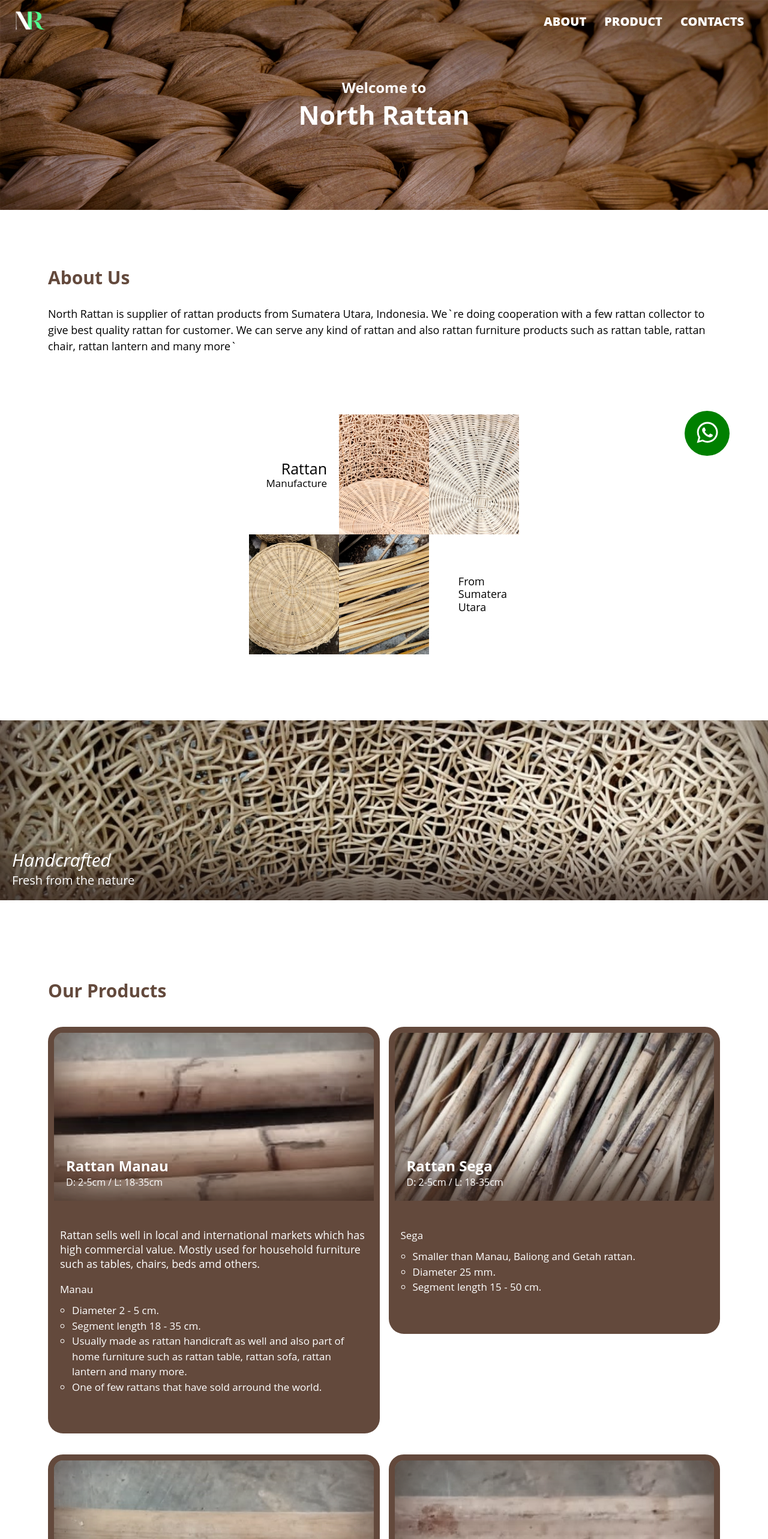
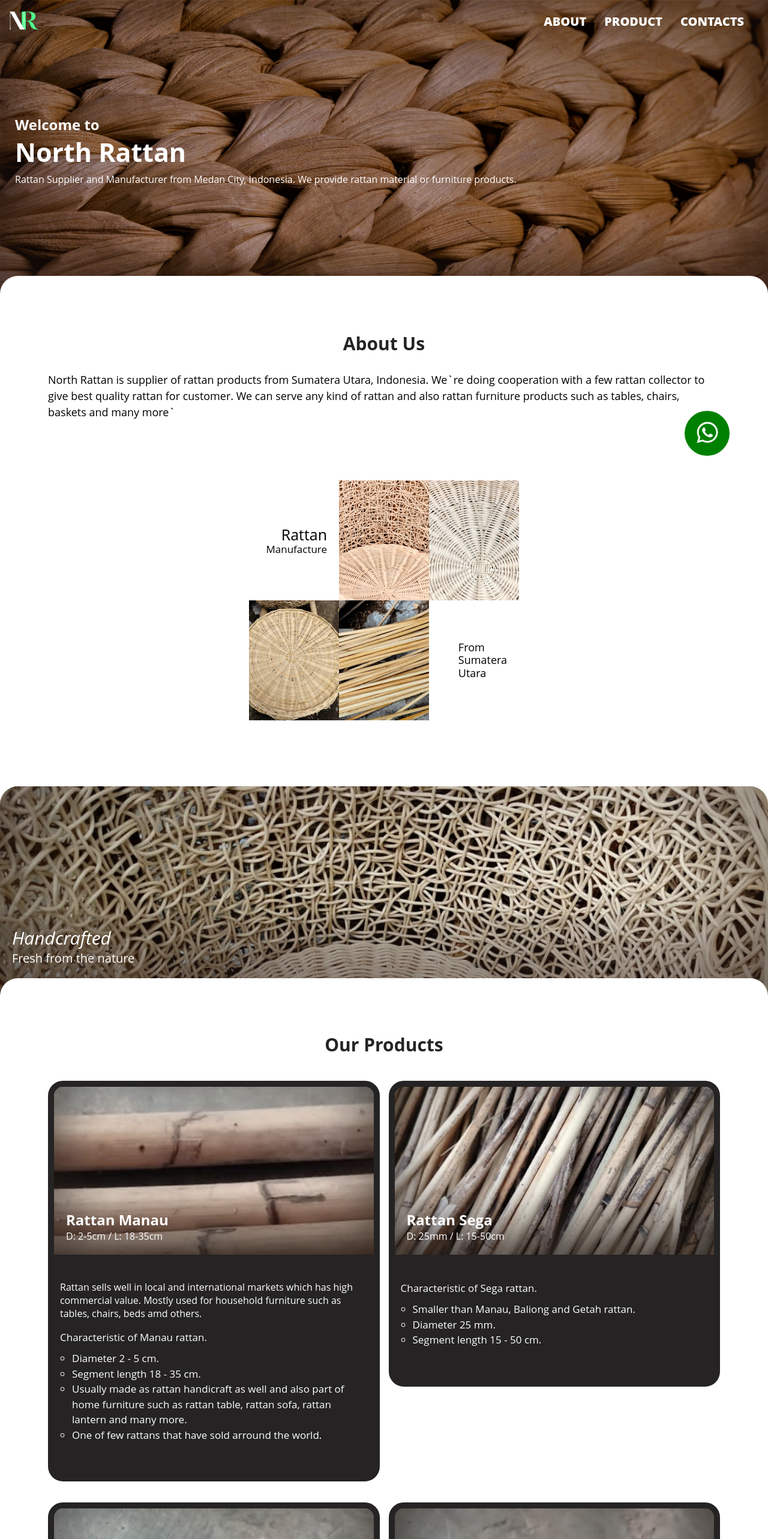
Before and after one commit to Ikhsanweb/north-rattan, a React (Create React App) app: page / in a window 1280 px wide. Shown: the top 2566 px of the page at 60% size. Built offline with nearby package versions, Linux system fonts and the light colour scheme.

Commit message:
Updating UI and fixing typo. adding new slook and style

```diff
--- a/src/component/home-rattan/home-rattan.component.jsx
+++ b/src/component/home-rattan/home-rattan.component.jsx
@@ -7,21 +7,24 @@ import {
   Handcrafted,
   IPaul,
   RattanPicOne,
-  RMF,
   TablePicOne,
-  TPaul,
-  WorkerPicOne,
-  WorkerPicTwo,
 } from '../../constants/image';
 import { products } from '../../constants/resource';
-import { Link } from 'react-router-dom';
 
 const HomeRattan = () => {
   return (
     <div className="home-rattan-container">
       <div id="hero" className="hero-section">
-        <h2>Welcome to</h2>
-        <h1>North Rattan</h1>
+        <div className="hero-section-up">
+          <h2>Welcome to</h2>
+          <h1>North Rattan</h1>
+        </div>
+        <div className="hero-section-down">
+          <p>
+            Rattan Supplier and Manufacturer from Medan City, Indonesia. We
+            provide rattan material or furniture products.
+          </p>
+        </div>
       </div>
 
       <div id="about" className="about-section">
@@ -30,8 +33,8 @@ const HomeRattan = () => {
           North Rattan is supplier of rattan products from Sumatera Utara,
           Indonesia. We`re doing cooperation with a few rattan collector to give
           best quality rattan for customer. We can serve any kind of rattan and
-          also rattan furniture products such as rattan table, rattan chair,
-          rattan lantern and many more`
+          also rattan furniture products such as tables, chairs, baskets and
+          many more`
         </p>
 
         <div className="about-intoduction">
@@ -62,11 +65,7 @@ const HomeRattan = () => {
           </div>
         </div>
       </div>
-      <div
-        className="about-explanations"
-        // style={{ backgroundImage: `url()` }}
-        // style={{ backgroundImage: `url(${WorkerPicTwo})` }}
-      >
+      <div className="about-explanations">
         <span>
           {/* <img src={Handcrafted} alt="" /> */}
           <em>Handcrafted</em>
@@ -85,6 +84,7 @@ const HomeRattan = () => {
               descriptiom,
               characteristicTitle,
               characteristic,
+              subTitle,
             }) => (
               <div key={id} className="product-cart-mod">
                 <div className="product-cart-mod-image-title">
@@ -93,7 +93,7 @@ const HomeRattan = () => {
                     style={{ backgroundImage: `url(${image})` }}
                   >
                     <h2>{name}</h2>
-                    <p>D: 2-5cm / L: 18-35cm</p>
+                    <p>{subTitle}</p>
                   </div>
                 </div>
                 <div className="product-cart-mod-content">
@@ -101,7 +101,7 @@ const HomeRattan = () => {
                     <p>{descriptiom}</p>
                   </div>
                   <div className="product-cart-mod-content-characteristic">
-                    <span>{characteristicTitle}</span>
+                    <span>Characteristic of {characteristicTitle} rattan.</span>
                     <ul>
                       {characteristic.map(
                         ({ characteristicId, characteristicText }) => (
@@ -126,7 +126,7 @@ const HomeRattan = () => {
 
       <div className="furniture">
         <p>
-          We also provide other proucts made of rattan such as tables, chairs,
+          We also provide other products made of rattan such as tables, chairs,
           baskets and others
         </p>
         <div className="furniture-image-container">
@@ -153,7 +153,10 @@ const HomeRattan = () => {
               <img src="https://i.ibb.co/2tyHm0q/ttobat.jpg" alt="Tohir" />
             </div>
             <div className="contact-card-description">
-              <span className="contact-card-name">Tohir Sihotang</span>
+              <span className="contact-card-name">
+                T<span>ohir</span> S<span>ihotang</span>
+                <hr />
+              </span>
               <span className="contact-card-position">Founder</span>
               <span className="contact-card-phone">+62 8126 5046 9760</span>
             </div>
@@ -163,7 +166,10 @@ const HomeRattan = () => {
               <img src={IPaul} alt="Ikhsan" />
             </div>
             <div className="contact-card-description">
-              <span className="contact-card-name">Muhammad Ikhsan</span>
+              <span className="contact-card-name">
+                M<span>uhammad</span> I<span>khsan</span>
+                <hr />
+              </span>
               <span className="contact-card-position">Co-Founder</span>
               <span className="contact-card-phone">+62 8950 9257 023</span>
             </div>
--- a/src/component/home-rattan/home-rattan.styles.scss
+++ b/src/component/home-rattan/home-rattan.styles.scss
@@ -12,12 +12,14 @@
     -webkit-backdrop-filter: grayscale(30%);
     color: white;
     padding: 30px 25px;
-    height: 350px;
+    height: 500px;
     display: flex;
     flex-direction: column;
-    align-items: center;
     justify-content: center;
-    // line-height: 1;
+    margin-bottom: -40px;
+    box-shadow: 0px -40px 100px rgba($color: rgb(43, 27, 20), $alpha: 0.9) inset;
+    z-index: 10;
+    .hero-section-up {
       h2 {
         margin: 0;
         // background-color: aqua;
@@ -28,16 +30,29 @@
         font-size: 43px;
       }
     }
+    .hero-section-down {
+      width: 100%;
+      margin-top: 5px;
+      box-sizing: border-box;
+      p {
+        margin: 0;
+      }
+    }
+  }
 }
 
 .about-section {
+  z-index: 30;
   padding: 20px 40px;
   font-size: 18px;
   line-height: 1.5;
+  border-radius: 30px;
+  background-color: white;
   .about-section-title {
     margin-top: 70px;
-    color: rgb(99, 73, 60);
+    color: rgb(37, 35, 35);
     font-size: 30px;
+    text-align: center;
   }
   .about-intoduction {
     display: grid;
@@ -90,17 +105,18 @@
   display: flex;
   flex-direction: column;
   justify-content: end;
-  height: 300px;
+  height: 350px;
   width: 100%;
   margin: 40px auto;
-  padding: 20px;
+  padding: 20px 20px 50px 20px;
   background-image: url('../../assets/handcrafted(1).jpg');
-  // background-color: rgb(99, 73, 60);
-  // text-align: center;
   background-size: cover;
   background-repeat: no-repeat;
-  box-shadow: 0px -40px 100px rgba($color: rgb(43, 27, 20), $alpha: 0.9) inset;
+  border-top-left-radius: 30px;
+  border-top-right-radius: 30px;
+  box-shadow: 0px -50px 200px rgba($color: rgb(43, 27, 20), $alpha: 0.9) inset;
   color: white;
+  margin-bottom: -30px;
   em {
     font-size: 30px;
     margin: 0;
@@ -113,11 +129,15 @@
 
 .products-section {
   padding: 10px 40px;
+  background-color: white;
+  border-top-left-radius: 30px;
+  border-top-right-radius: 30px;
   .products-section-title {
     margin-top: 70px;
-    color: rgb(99, 73, 60);
+    color: rgb(37, 35, 35);
     font-size: 30px;
     margin-bottom: 40px;
+    text-align: center;
   }
 
   .product-card-mod-container {
@@ -150,9 +170,9 @@
           padding: 20px;
           background-size: cover;
           background-repeat: no-repeat;
-          box-shadow: 0px -40px 100px rgba($color: rgb(58, 39, 30), $alpha: 0.9)
+          box-shadow: 0px -40px 100px rgba($color: rgb(36, 27, 22), $alpha: 0.9)
             inset;
-          border: 10px solid rgb(99, 73, 60);
+          border: 10px solid rgb(37, 35, 35);
           // border-bottom: unset;
           // margin-bottom: -1px;
           h2 {
@@ -193,13 +213,13 @@
         }
       }
       .product-cart-mod-content {
-        background-color: rgb(99, 73, 60);
+        background-color: rgb(37, 35, 35);
         margin-top: -3px;
         color: white;
         padding: 20px;
         border-bottom-left-radius: 25px;
         border-bottom-right-radius: 25px;
-        font-size: 18px;
+        font-size: 16px;
         .product-cart-mod-content-characteristic {
           margin-bottom: 45px;
           line-height: 1.5;
@@ -286,11 +306,12 @@
     }
   }
   .all-products {
-    border: 3px solid rgb(99, 73, 60);
+    border: 3px solid rgb(37, 35, 35);
+    border-radius: 30px;
     text-align: center;
     font-size: 20px;
-    font-weight: 700;
     padding: 10px;
+    font-weight: 800;
     @media screen and (min-width: 768px) {
       width: fit-content;
       margin: 0 auto;
@@ -317,7 +338,11 @@
   margin: 70px 0;
   background-color: rgb(37, 35, 35);
   color: white;
-  padding: 20px;
+  padding: 10px 20px 80px 20px;
+  border-top-left-radius: 30px;
+  border-top-right-radius: 30px;
+  margin-bottom: -40px;
+  z-index: 48;
   @media screen and (min-width: 768px) {
     padding: 50px;
   }
@@ -342,10 +367,15 @@
 
 .contacts-section {
   padding: 10px 40px;
+  z-index: 49;
+  background-color: white;
+  border-top-left-radius: 30px;
+  border-top-right-radius: 30px;
   .contact-section-title {
     margin-top: 70px;
-    color: rgb(99, 73, 60);
+    color: rgb(37, 35, 35);
     font-size: 30px;
+    text-align: center;
   }
   .contact-card-container {
     .contact-card {
@@ -358,12 +388,26 @@
         width: 200px;
         margin-bottom: 20px;
         margin-top: 20px;
+        border: 8px solid rgb(37, 35, 35);
+        border-radius: 90%;
+        position: relative;
         img {
           height: 100%;
           border-radius: 90%;
-          // border: 4px solid rgb(99, 73, 60);
-          border: 4px solid black;
         }
+      }
+      .contact-card-image-component:after {
+        background: none;
+        position: absolute;
+        content: '';
+        display: block;
+        border: 5px solid #4dff8f;
+        top: 4px;
+        left: 4px;
+        right: 4px;
+        bottom: 4px;
+        pointer-events: none;
+        border-radius: 90%;
       }
       .contact-card-description {
         display: flex;
@@ -374,12 +418,23 @@
         .contact-card-name {
           font-size: 25px;
           font-weight: 600;
+          span {
+            color: rgb(37, 35, 35);
+          }
+          hr {
+            border-top: 1px solid #4dff8f;
+            padding: 0;
+            margin: 5px 0;
+          }
         }
         .contact-card-position {
-          font-size: 17px;
+          font-size: 20px;
+          color: rgb(37, 35, 35);
+          font-weight: 800;
         }
         .contact-card-phone {
-          font-size: 13px;
+          font-size: 15px;
+          color: rgb(37, 35, 35);
         }
       }
       @media screen and (min-width: 768px) {
--- a/src/component/navbar-rattan/navbar-rattan.component.jsx
+++ b/src/component/navbar-rattan/navbar-rattan.component.jsx
@@ -3,19 +3,14 @@ import { Link, Outlet } from 'react-router-dom';
 import './navbar-rattan.styles.scss';
 import { FiMenu } from 'react-icons/fi';
 import { IoLogoWhatsapp } from 'react-icons/io5';
-import {
-  NRLogo,
-  NRLogoBasic,
-  NRLogoWhite,
-  NRWLogo,
-} from '../../constants/image';
+import { NRWLogo } from '../../constants/image';
 
 const NavbarRattan = () => {
   const [isNextNavClicked, setIsNextNavClicked] = useState(true);
   const [changeScroll, setChangeScroll] = useState(true);
 
   const changeNavbarColor = () => {
-    if (window.scrollY >= 70) {
+    if (window.scrollY >= 370) {
       setChangeScroll(true);
     } else {
       setChangeScroll(false);
@@ -36,35 +31,52 @@ const NavbarRattan = () => {
             : 'navbar-rattan-container change-scroll'
         }
       >
-        <Link className="navbar-rattan-logo" to="/">
-          {/* <h1
-            className={changeScroll ? 'logo-rattan' : 'logo-rattan change-logo'}
+        <a className="navbar-rattan-logo" href="#about">
+          <div
+            // className="logo-container"
+            className={
+              changeScroll ? 'logo-container' : 'logo-container change-scroll'
+            }
           >
-            North Rattan
-          </h1> */}
-          {/* <h1 className="logo">Rattan</h1> */}
             <img
               src={NRWLogo}
               alt="North Rattan"
               // className={changeScroll ? 'logo-img' : 'logo-img change-logo'}
               className="logo-img"
             />
-        </Link>
+            <span>North Rattan</span>
+          </div>
+        </a>
         <div className="nav-rattan-links">
-          <Link className="nav-rattan-link" to="/auth">
+          <a className="nav-rattan-link" href="#about">
             ABOUT
-          </Link>
-          <Link className="nav-rattan-link" to="/auth">
+          </a>
+          <a className="nav-rattan-link" href="#products">
             PRODUCT
-          </Link>
-          <Link className="nav-rattan-link" to="/auth">
+          </a>
+          <a className="nav-rattan-link" href="#contacts">
             CONTACTS
-          </Link>
+          </a>
         </div>
         <div className="navbar-rattan-menu">
           <FiMenu
             onClick={() => setIsNextNavClicked(!isNextNavClicked)}
-            className="navbar-rattan-menu-icon"
+            // className="navbar-rattan-menu-icon"
+            // className={
+            //   changeScroll === true
+            //     ? 'navbar-rattan-menu-icon'
+            //     : changeScroll === false
+            //     ? 'navbar-rattan-menu-icon change-scroll'
+            //     : changeScroll === true && isNextNavClicked === false
+            //     ? 'navbar-rattan-menu-icon change-scroll menufalse'
+            //     : 'navbar-rattan-menu-icon change-scroll'
+            // }
+
+            className={
+              changeScroll === false && isNextNavClicked === true
+                ? 'navbar-rattan-menu-icon change-scroll'
+                : 'navbar-rattan-menu-icon'
+            }
           />
         </div>
         <div
--- a/src/component/navbar-rattan/navbar-rattan.styles.scss
+++ b/src/component/navbar-rattan/navbar-rattan.styles.scss
@@ -8,12 +8,12 @@
   position: fixed;
   top: 0;
   left: 0;
-  z-index: 10;
+  z-index: 50;
   // background-color: #4eff8f;
-  background-color: rgb(99, 73, 60);
   color: white;
   align-items: center;
   transition: all 500ms ease;
+  background-color: transparent;
 }
 
 .navbar-rattan-container.change-scroll {
@@ -26,21 +26,53 @@
   position: fixed;
   top: 0;
   left: 0;
-  z-index: 10;
+  z-index: 50;
   color: white;
   align-items: center;
   transition: all 500ms ease;
-  background-color: transparent;
+  // background-color: rgb(99, 73, 60);
 }
 
 .navbar-rattan-logo {
   height: 50px;
-  // background-color: aqua;
   width: 100%;
-  // padding: 25px;
   margin: auto 0;
   display: flex;
   align-items: center;
+
+  .logo-container {
+    height: 50px;
+    width: fit-content;
+    padding: 10px 20px;
+    background-color: rgb(37, 35, 35);
+    border-radius: 20px;
+    display: flex;
+    align-items: center;
+    transition: all 400ms ease;
+    margin-left: -10px;
+    .logo-img {
+      height: 100%;
+    }
+    span {
+      margin-left: 15px;
+      font-size: 20px;
+      color: white;
+      transition: all 800ms ease;
+    }
+  }
+
+  .logo-container.change-scroll {
+    padding: 0;
+    background-color: transparent;
+    transition: all 800ms ease;
+    .logo-img {
+      height: 100%;
+    }
+    span {
+      display: none;
+      transition: all 400ms ease;
+    }
+  }
 
   .logo-rattan {
     font-size: 20px;
@@ -48,24 +80,6 @@
     line-height: 1;
     transition: all 800ms ease;
   }
-  .logo-img {
-    height: 100%;
-    // display: none;
-    // transition: all 800ms ease;
-  }
-
-  // .logo-rattan.change-logo {
-  //   font-size: 20px;
-  //   color: white;
-  //   line-height: 1;
-  //   display: none;
-  //   transition: all 800ms ease;
-  // }
-  // .logo-img.change-logo {
-  //   height: 100%;
-  //   display: block;
-  //   transition: all 800ms ease;
-  // }
 }
 
 .nav-rattan-links {
@@ -111,10 +125,18 @@
 }
 
 .navbar-rattan-menu-icon {
-  color: var(--color-primary-variant);
+  // color: var(--color-primary-variant);
+  color: rgb(32, 26, 23);
+  // color: cyan;
   font-size: 3rem;
-  font-weight: 600;
-  z-index: 15;
+  font-weight: 800;
+  z-index: 100;
+}
+
+.navbar-rattan-menu-icon.change-scroll {
+  // color: var(--color-primary-variant);
+  color: white;
+  z-index: 100;
 }
 
 .navbar-rattan-responsive-menu {
@@ -171,7 +193,7 @@
   // top: 85vh;
   bottom: 5vh;
   right: 5vw;
-  z-index: 30;
+  z-index: 50;
   a {
     color: white;
     font-size: 40px;
@@ -180,7 +202,7 @@
 }
 
 .footer-section {
-  background-color: rgb(99, 73, 60);
+  background-color: rgb(32, 26, 23);
   width: 100%;
   height: 150px;
   color: white;
--- a/src/constants/resource.js
+++ b/src/constants/resource.js
@@ -22,6 +22,7 @@ const products = [
     descriptiom:
       'Rattan sells well in local and international markets which has high commercial value. Mostly used for household furniture such as tables, chairs, beds amd others.',
     characteristicTitle: 'Manau',
+    subTitle: 'D: 2-5cm / L: 18-35cm',
     characteristic: [
       {
         characteristicId: 111,
@@ -67,6 +68,7 @@ const products = [
     status: '',
     descriptiom: '',
     characteristicTitle: 'Sega',
+    subTitle: 'D: 25mm / L: 15-50cm',
     characteristic: [
       {
         characteristicId: 211,
@@ -101,6 +103,7 @@ const products = [
     status: '',
     descriptiom: '',
     characteristicTitle: 'Baliong',
+    subTitle: 'D: 25-35mm / L: 20-30cm',
     characteristic: [
       {
         characteristicId: 311,
@@ -145,6 +148,7 @@ const products = [
     status: '',
     descriptiom: '',
     characteristicTitle: 'Getah',
+    subTitle: 'D: 5-10cm / L: 30-40cm',
     characteristic: [
       {
         characteristicId: 411,
```
Lines whose indentation alone changed are shown as unchanged.
